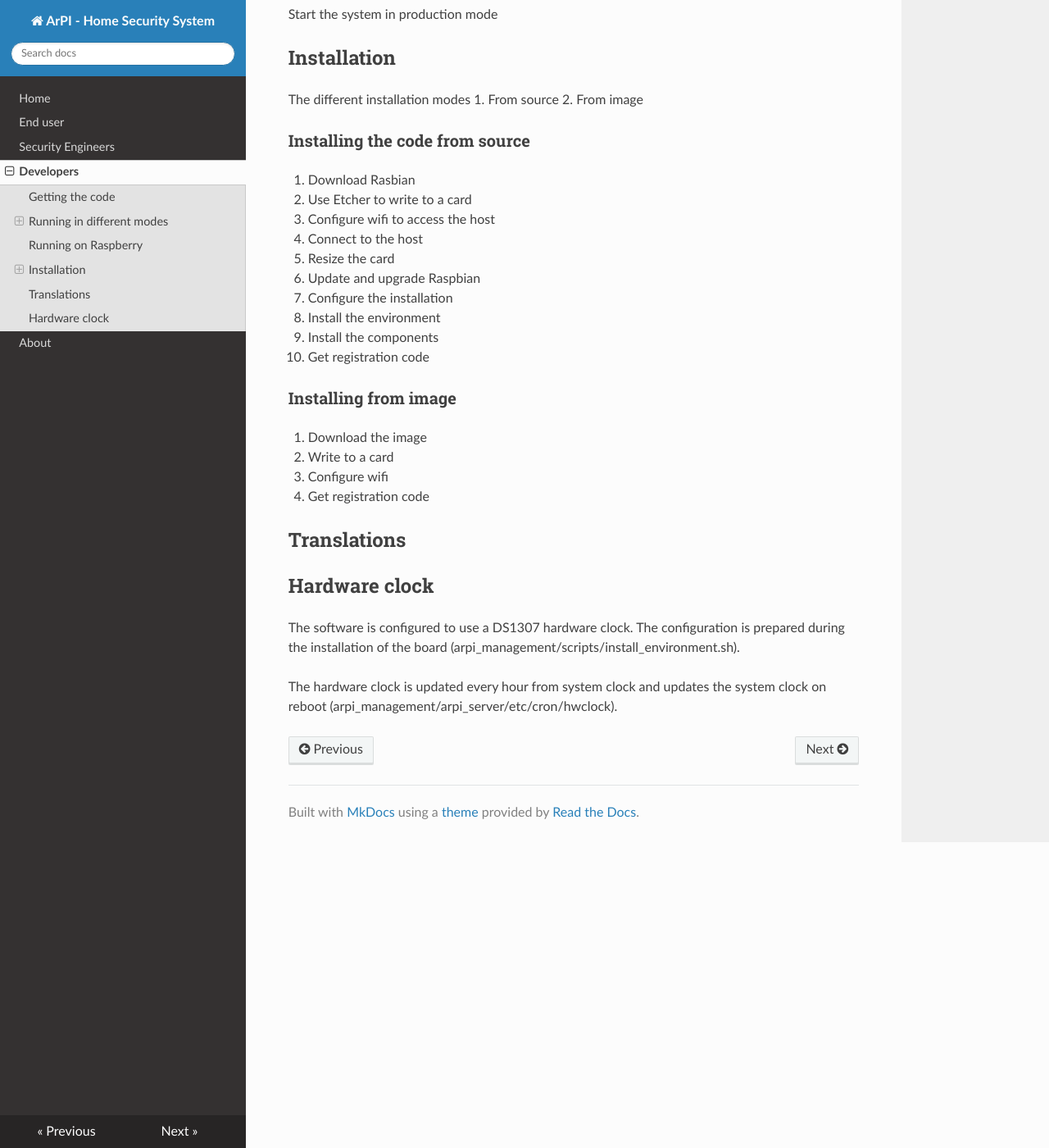
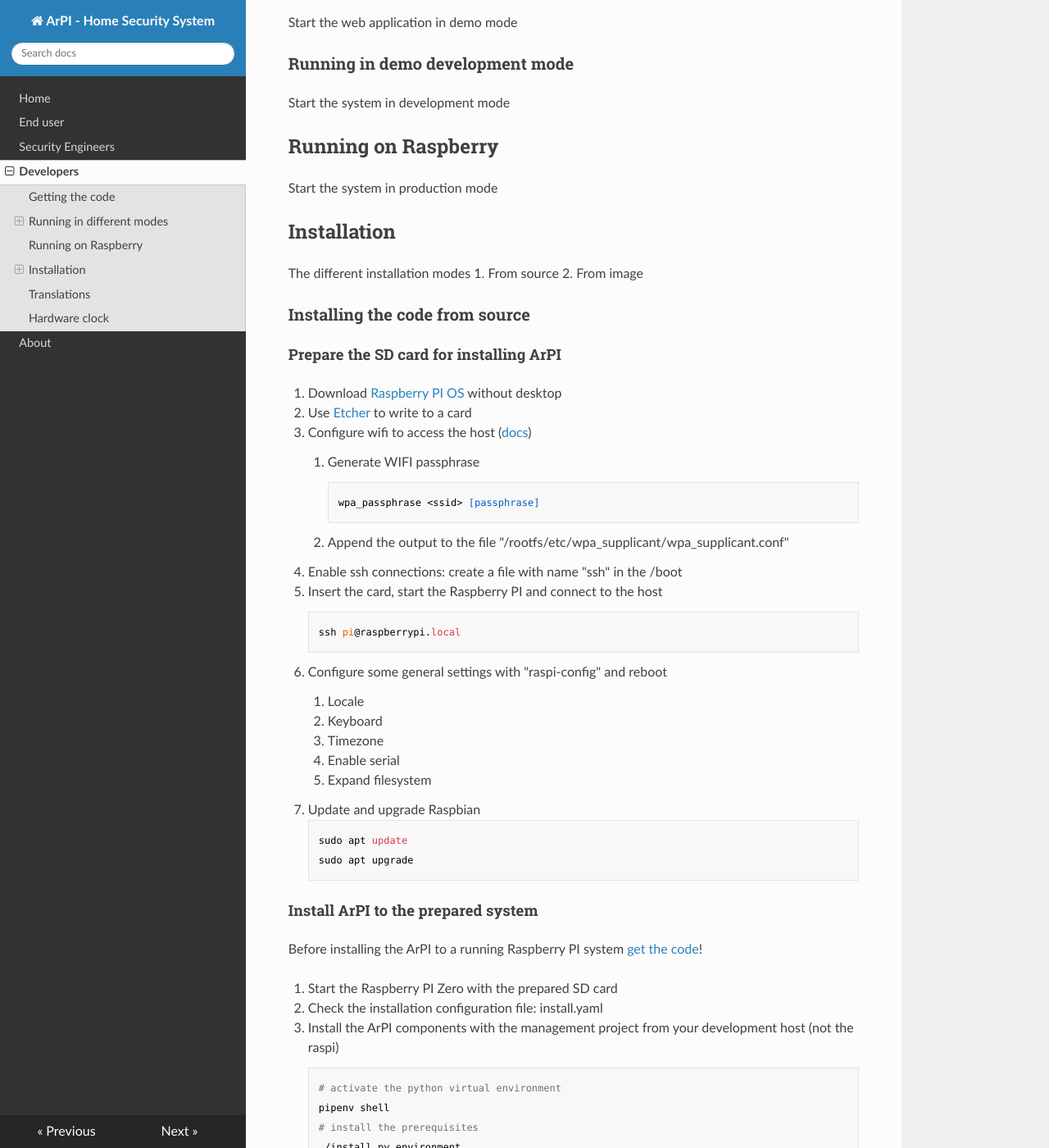
Before and after one commit to ArPIHomeSecurity/arpi_documentation, an MkDocs documentation site: the page built from docs/developers/index.md, in a window 1280 px wide and 1400 px high, scrolled down 930 px. Shown: the whole window at 82% size. Built offline with MkDocs 1.6.1, drawn with Linux system fonts in a browser that asks for light colours; nearby versions of some CDN libraries; some of the changed text lies outside the part shown.

Commit message:
Improve developer docs

````diff
--- a/docs/developers/index.md
+++ b/docs/developers/index.md
@@ -2,7 +2,18 @@
 
 ## Getting the code
 
-git clone --recursive ...
+Open a terminal, navigate into your working directory and run the following command:
+```bash
+git clone --recurse-submodules https://github.com/ArPIHomeSecurity/arpi_management.git
+```
+This command will download the source code of management project of
+the ArPI Home security system with the server and the webapplication components.
+
+```
++ arpi_management: managing the software components
+|--arpi_server: backend
+|--arpi_webapplication: frontend
+```
 
 ## Running in different modes
 
@@ -41,17 +52,60 @@
 
 ### Installing the code from source
 
-1. Download Rasbian
-2. Use Etcher to write to a card
-3. Configure wifi to access the host
-4. Connect to the host
-5. Resize the card
-6. Update and upgrade Raspbian
-7. Configure the installation
-8. Install the environment
-9. Install the components
-10. Get registration code
+#### Prepare the SD card for installing ArPI
 
+1. Download [Raspberry PI OS](https://www.raspberrypi.org/downloads/raspbian/) without desktop
+2. Use [Etcher](https://www.balena.io/etcher/) to write to a card
+3. Configure wifi to access the host ([docs](https://www.raspberrypi.org/documentation/configuration/wireless/wireless-cli.md))
+    1. Generate WIFI passphrase
+
+            wpa_passphrase <ssid> [passphrase]
+
+    2. Append the output to the file "/rootfs/etc/wpa_supplicant/wpa_supplicant.conf"
+
+4. Enable ssh connections: create a file with name "ssh" in the /boot
+5. Insert the card, start the Raspberry PI and connect to the host
+
+        ssh pi@raspberrypi.local
+
+6. Configure some general settings with "raspi-config" and reboot
+    1. Locale
+    2. Keyboard
+    3. Timezone
+    4. Enable serial
+    5. Expand filesystem
+7. Update and upgrade Raspbian
+
+        sudo apt update
+        sudo apt upgrade
+
+
+#### Install ArPI to the prepared system
+
+Before installing the ArPI to a running Raspberry PI system [get the code](#getting-the-code)!
+
+1. Start the Raspberry PI Zero with the prepared SD card
+2. Check the installation configuration file: install.yaml
+3. Install the ArPI components with the management project from your development host (not the raspi)
+
+        # activate the python virtual environment
+        pipenv shell
+        # install the prerequisites
+        ./install.py environment
+        ./install.py server
+        # build the production webapplication before install
+        ./install.py webaplication
+        ./install.py database
+
+4. Enable the services
+
+        # after login to your raspi
+        sudo systemctl enable argus_server argus_monitor nginx
+        sudo systemctl start argus_server argus_monitor
+        # wait some seconds
+        sudo systemctl start nginx
+
+5. You can access the web application
 
 ### Installing from image
 
````
Also changed, not shown: docs/index.md (+1 -15 lines).
